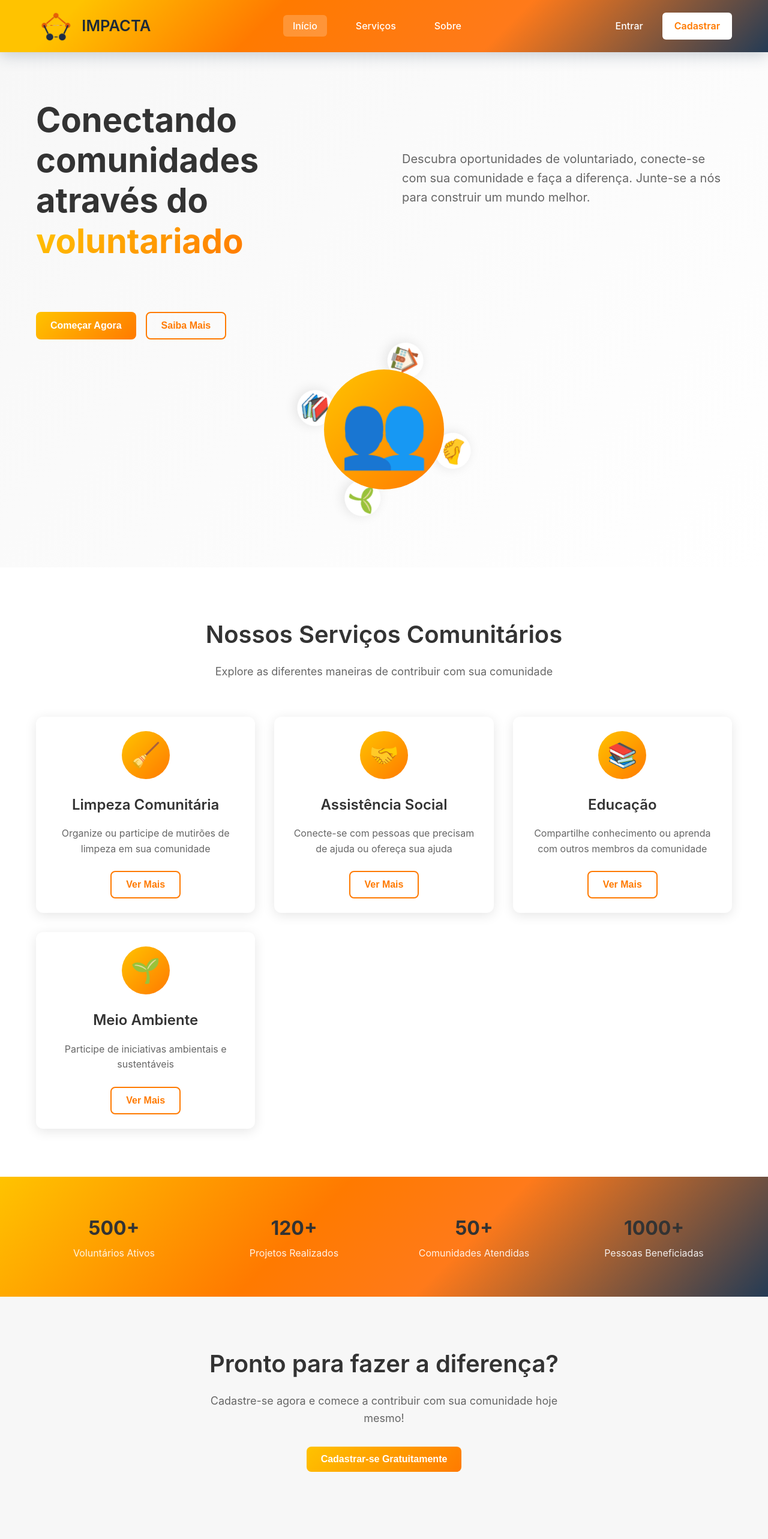
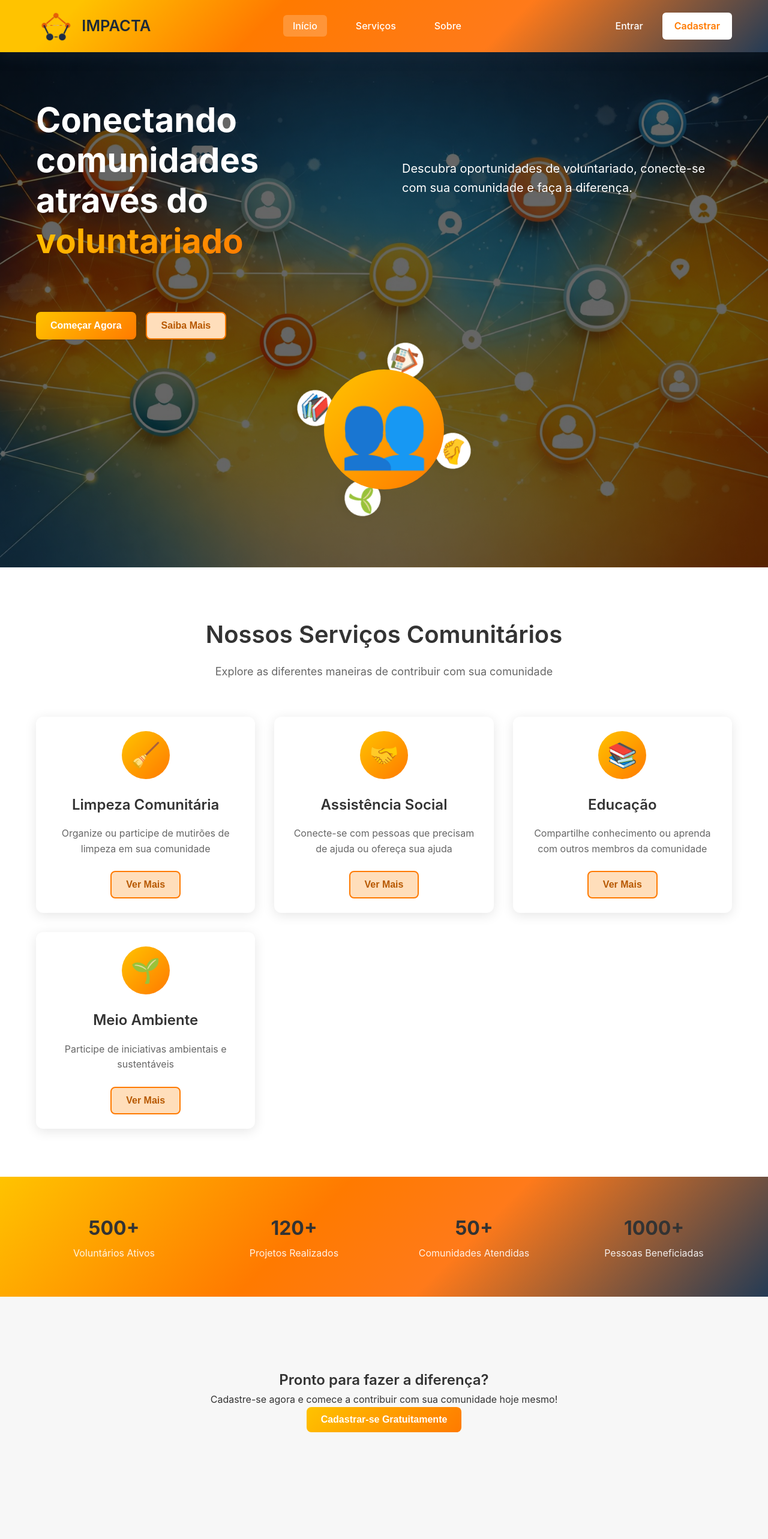
Before and after one commit to LaraFerraz/FrontEnd_Impacta, a React (Create React App) app: page / in a window 1280 px wide. Shown: the top 2566 px of the page at 60% size. Built offline with nearby package versions, Linux system fonts and the light colour scheme.

Commit message:
adicionando banner e componentes

```diff
--- a/src/App.jsx
+++ b/src/App.jsx
@@ -1,7 +1,7 @@
 import React from 'react';
 import { BrowserRouter as Router } from 'react-router-dom';
-import Header from './views/layouts/Header.jsx';
-import Footer from './views/layouts/Footer.jsx';
+import Header from './views/components/Header.jsx';
+import Footer from './views/components/Footer.jsx';
 import AppRoutes from './routes/AppRoutes.jsx';
 import './assets/styles/colors.css';
 import './assets/styles/App.css';
--- a/src/assets/styles/colors.css
+++ b/src/assets/styles/colors.css
@@ -51,8 +51,8 @@ body {
 }
 
 .btn-secondary {
-  background-color: transparent;
-  color: var(--laranja-vibrante);
+  background-color: #ffdebb;
+  color: #b75800;
   padding: 12px 24px;
   border: 2px solid var(--laranja-vibrante);
   border-radius: 8px;
@@ -77,6 +77,7 @@ body {
   transition: transform 0.3s ease, box-shadow 0.3s ease;
 }
 
+
 .card:hover {
   transform: translateY(-5px);
   box-shadow: 0 8px 30px rgba(0, 0, 0, 0.15);
--- /dev/null
+++ b/src/views/components/CTA.css
@@ -0,0 +1,26 @@
+.CTA {
+  padding: 120px 20px;
+  background-color: var(--cinza-claro);
+
+  display: flex;
+  justify-content: center;
+  align-items: center;
+  text-align: center;
+}
+
+.CTA-content {
+  max-width: 600px;
+  display: flex;
+  flex-direction: column;
+  gap: 24px;
+}
+
+.CTA-content h2 {
+  font-size: 2.5rem;
+  color: var(--preto);
+}
+
+.CTA-content p {
+  font-size: 15px;
+  color: var(--cinza-escuro);
+}
--- /dev/null
+++ b/src/views/components/CTA.jsx
@@ -0,0 +1,24 @@
+import React from "react";
+import "./CTA.css";
+
+const CTA = ({ titulo, descricao, botaoTexto }) => {
+  return (
+    <section className="CTA">
+      <div className="container">
+        <div className="cta-content">
+
+          <h2>{titulo}</h2>
+
+          <p>{descricao}</p>
+
+          <button className="btn-primary">
+            {botaoTexto}
+          </button>
+
+        </div>
+      </div>
+    </section>
+  );
+};
+
+export default CTA;
--- /dev/null
+++ b/src/views/components/ServiceCard.css
@@ -0,0 +1,61 @@
+.services {
+  padding: 80px 0;
+  background-color: var(--branco);
+}
+
+.section-header {
+  text-align: center;
+  margin-bottom: 60px;
+}
+
+.section-header h2 {
+  font-size: 2.5rem;
+  color: var(--preto);
+  margin-bottom: 16px;
+}
+
+.section-header p {
+  font-size: 1.125rem;
+  color: var(--cinza-escuro);
+}
+
+.services-grid {
+  display: grid;
+  grid-template-columns: repeat(auto-fit, minmax(280px, 1fr));
+  gap: 32px;
+}
+
+.service-card {
+  text-align: center;
+  padding: 40px 24px;
+  transition: transform 0.3s ease, box-shadow 0.3s ease;
+}
+
+.service-card:hover {
+  transform: translateY(-8px);
+  box-shadow: 0 12px 40px rgba(255, 195, 0, 0.2);
+}
+
+.service-icon {
+  width: 80px;
+  height: 80px;
+  margin: 0 auto 24px;
+  background: linear-gradient(135deg, var(--amarelo-solar), var(--laranja-vibrante));
+  border-radius: 50%;
+  display: flex;
+  align-items: center;
+  justify-content: center;
+  font-size: 40px;
+}
+
+.service-card h3 {
+  font-size: 1.5rem;
+  color: var(--preto);
+  margin-bottom: 16px;
+}
+
+.service-card p {
+  color: var(--cinza-escuro);
+  margin-bottom: 24px;
+  line-height: 1.6;
+}
--- /dev/null
+++ b/src/views/components/ServiceCard.jsx
@@ -0,0 +1,25 @@
+import React from "react";
+import "./ServiceCard.css";
+
+
+const ServiceCard = ({ icone, titulo, descricao }) => {
+  return (
+    <div className="service-card card">
+
+      <div className="service-icon">
+        <span>{icone}</span>
+      </div>
+
+      <h3>{titulo}</h3>
+
+      <p>{descricao}</p>
+
+      <button className="btn-secondary">
+        Ver Mais
+      </button>
+
+    </div>
+  );
+};
+
+export default ServiceCard;
--- a/src/views/pages/Home.css
+++ b/src/views/pages/Home.css
@@ -3,10 +3,15 @@
   min-height: 100vh;
 }
 
-/* Hero Section */
 .hero {
-  background: linear-gradient(135deg, var(--cinza-claro), var(--branco));
   padding: 80px 0;
+
+  background-image:
+    linear-gradient(rgba(0,0,0,0.6), rgba(0,0,0,0.6)),
+    url("../../assets/banner.png");
+  background-size: cover;
+  background-position: center;
+  background-repeat: no-repeat;
 }
 
 .hero-content {
@@ -19,7 +24,7 @@
 .hero-title {
   font-size: 3.5rem;
   font-weight: 700;
-  color: var(--preto);
+  color: white;
   line-height: 1.2;
   margin-bottom: 24px;
 }
@@ -33,7 +38,7 @@
 
 .hero-description {
   font-size: 1.25rem;
-  color: var(--cinza-escuro);
+  color: var(--branco);
   margin-bottom: 32px;
   line-height: 1.6;
 }
@@ -107,68 +112,6 @@
   to { transform: rotate(360deg); }
 }
 
-/* Services Section */
-.services {
-  padding: 80px 0;
-  background-color: var(--branco);
-}
-
-.section-header {
-  text-align: center;
-  margin-bottom: 60px;
-}
-
-.section-header h2 {
-  font-size: 2.5rem;
-  color: var(--preto);
-  margin-bottom: 16px;
-}
-
-.section-header p {
-  font-size: 1.125rem;
-  color: var(--cinza-escuro);
-}
-
-.services-grid {
-  display: grid;
-  grid-template-columns: repeat(auto-fit, minmax(280px, 1fr));
-  gap: 32px;
-}
-
-.service-card {
-  text-align: center;
-  padding: 40px 24px;
-  transition: transform 0.3s ease, box-shadow 0.3s ease;
-}
-
-.service-card:hover {
-  transform: translateY(-8px);
-  box-shadow: 0 12px 40px rgba(255, 195, 0, 0.2);
-}
-
-.service-icon {
-  width: 80px;
-  height: 80px;
-  margin: 0 auto 24px;
-  background: linear-gradient(135deg, var(--amarelo-solar), var(--laranja-vibrante));
-  border-radius: 50%;
-  display: flex;
-  align-items: center;
-  justify-content: center;
-  font-size: 40px;
-}
-
-.service-card h3 {
-  font-size: 1.5rem;
-  color: var(--preto);
-  margin-bottom: 16px;
-}
-
-.service-card p {
-  color: var(--cinza-escuro);
-  margin-bottom: 24px;
-  line-height: 1.6;
-}
 
 /* Stats Section */
 .stats {
@@ -205,34 +148,6 @@
   opacity: 0.9;
 }
 
-/* CTA Section */
-.cta {
-  padding: 80px 0;
-  background-color: var(--cinza-claro);
-}
-
-.cta-content {
-  text-align: center;
-  max-width: 600px;
-  margin: 0 auto;
-}
-
-.cta-content h2 {
-  font-size: 2.5rem;
-  color: var(--preto);
-  margin-bottom: 16px;
-}
-
-.cta-content p {
-  font-size: 1.125rem;
-  color: var(--cinza-escuro);
-  margin-bottom: 32px;
-}
-
-.cta-btn {
-  padding: 18px 36px;
-  font-size: 18px;
-}
 
 /* Responsividade */
 @media (max-width: 768px) {
--- a/src/views/pages/Home.jsx
+++ b/src/views/pages/Home.jsx
@@ -1,5 +1,9 @@
 import React from 'react';
 import './Home.css';
+import ServiceCard from "../components/ServiceCard";
+import CTA from "../components/CTA";
+
+
 
 const Home = () => {
   const servicos = [
@@ -29,9 +33,8 @@ const Home = () => {
     }
   ];
 
-  return (
+ return (
     <main className="home">
-      {/* Seção Hero */}
       <section className="hero">
         <div className="container">
           <div className="hero-content">
@@ -39,19 +42,19 @@ const Home = () => {
               Conectando comunidades através do
               <span className="highlight"> voluntariado</span>
             </h1>
+
             <p className="hero-description">
               Descubra oportunidades de voluntariado, conecte-se com sua comunidade
-              e faça a diferença. Junte-se a nós para construir um mundo melhor.
+              e faça a diferença.
             </p>
+
             <div className="hero-buttons">
-              <button className="btn-primary hero-btn">
-                Começar Agora
-              </button>
-              <button className="btn-secondary hero-btn">
-                Saiba Mais
-              </button>
+              <button className="btn-primary hero-btn">Começar Agora</button>
+              <button className="btn-secondary hero-btn">Saiba Mais</button>
             </div>
           </div>
+        </div>
+
           <div className="hero-image">
             <div className="hero-graphic">
               <div className="community-icon">👥</div>
@@ -63,7 +66,6 @@ const Home = () => {
               </div>
             </div>
           </div>
-        </div>
       </section>
 
       {/* Seção de Serviços */}
@@ -75,18 +77,16 @@ const Home = () => {
           </div>
 
           <div className="services-grid">
-            {servicos.map(servico => (
-              <div key={servico.id} className="service-card card">
-                <div className="service-icon">
-                  <span>{servico.icone}</span>
-                </div>
-                <h3>{servico.titulo}</h3>
-                <p>{servico.descricao}</p>
-                <button className="btn-secondary">
-                  Ver Mais
-                </button>
-              </div>
-            ))}
+            <div className="services-grid">
+              {servicos.map(servico => (
+                <ServiceCard
+                  key={servico.id}
+                  icone={servico.icone}
+                  titulo={servico.titulo}
+                  descricao={servico.descricao}
+                />
+              ))}
+            </div>
           </div>
         </div>
       </section>
@@ -116,17 +116,11 @@ const Home = () => {
       </section>
 
       {/* Seção de Call to Action */}
-      <section className="cta">
-        <div className="container">
-          <div className="cta-content">
-            <h2>Pronto para fazer a diferença?</h2>
-            <p>Cadastre-se agora e comece a contribuir com sua comunidade hoje mesmo!</p>
-            <button className="btn-primary cta-btn">
-              Cadastrar-se Gratuitamente
-            </button>
-          </div>
-        </div>
-      </section>
+      <CTA
+        titulo="Pronto para fazer a diferença?"
+        descricao="Cadastre-se agora e comece a contribuir com sua comunidade hoje mesmo!"
+        botaoTexto="Cadastrar-se Gratuitamente"
+      />
     </main>
   );
 };
```
Also changed, not shown: src/assets/banner.png (added), src/views/components/Footer.css (renamed from src/views/layouts/Footer.css), src/views/components/Footer.jsx (renamed from src/views/layouts/Footer.jsx), src/views/components/Header.css (renamed from src/views/layouts/Header.css), src/views/components/Header.jsx (renamed from src/views/layouts/Header.jsx).
